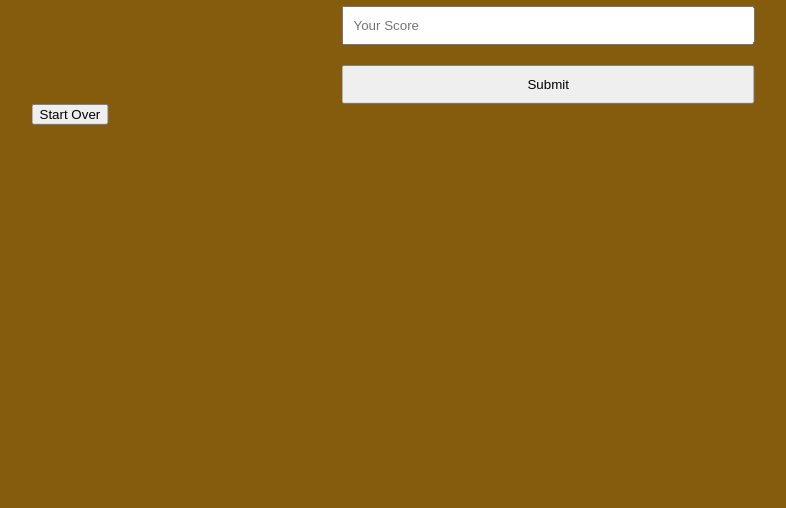
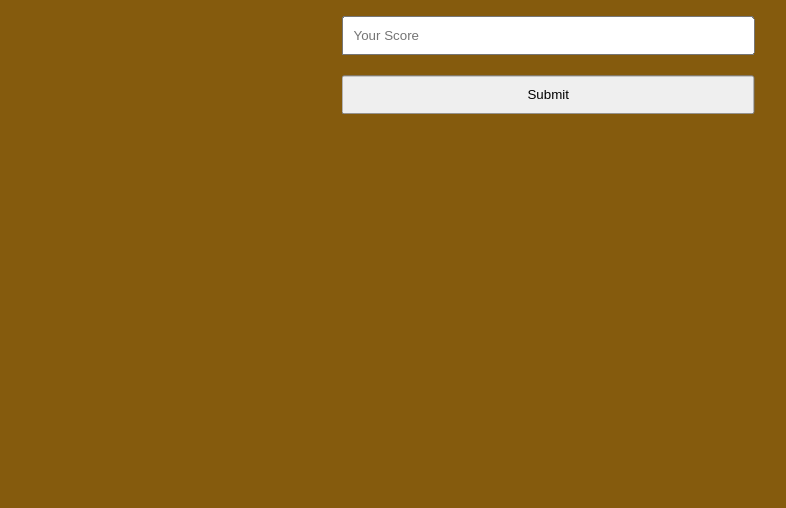
Before and after one commit to Jolak5/leaderboardApp, a website built with webpack: page src/index.html in a window 1280 px wide. Shown: the part 292-800 px from the top of the page, without its empty margins (264-1050 px from the left). Built offline with nearby package versions, Linux system fonts and the light colour scheme.

Commit message:
Fix html

```diff
--- a/src/index.html
+++ b/src/index.html
@@ -29,7 +29,6 @@
         </div>
       </section>
       <div>
-        <button class="delete">Start Over</button>
       </div>
     </main>
   </body>
```
